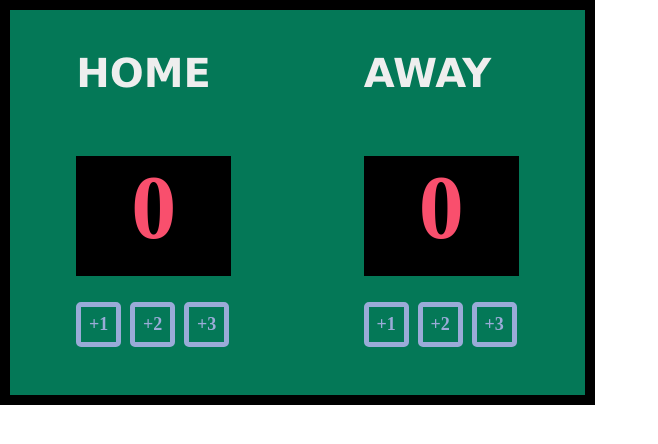
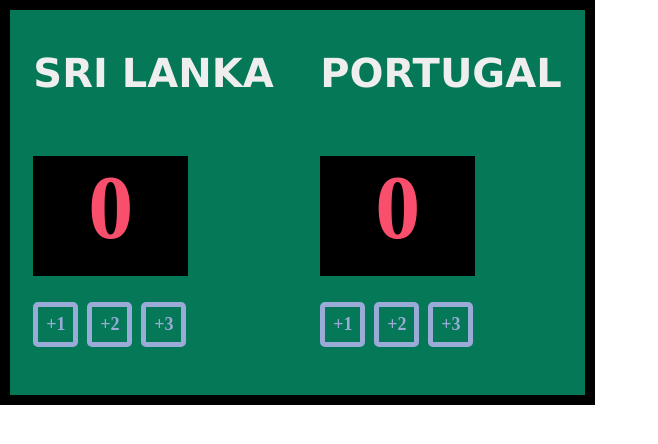
Before and after one commit to ChamaliWedage-99/ScoreBoard, a plain HTML site: page index.html in a window 1280 px wide. Shown: the whole page, without its empty margins (0-658 px from the left). Drawn offline with Linux system fonts and the light colour scheme.

Commit message:
changed for test

```diff
--- a/index.html
+++ b/index.html
@@ -5,7 +5,7 @@
     <body>
         <div class="container">
             <div>
-                <h3>HOME</h3>
+                <h3>SRI LANKA</h3>
                 <div class="home-score">
                     <h1 id="h-score">0</h1>
                 </div>
@@ -17,7 +17,7 @@
                 </div>
             </div>
             <div>
-                <h3>AWAY</h3>
+                <h3>PORTUGAL</h3>
                 <div class="guest-score">
                     <h1 id="g-score">0</h1>
                 </div>
```
